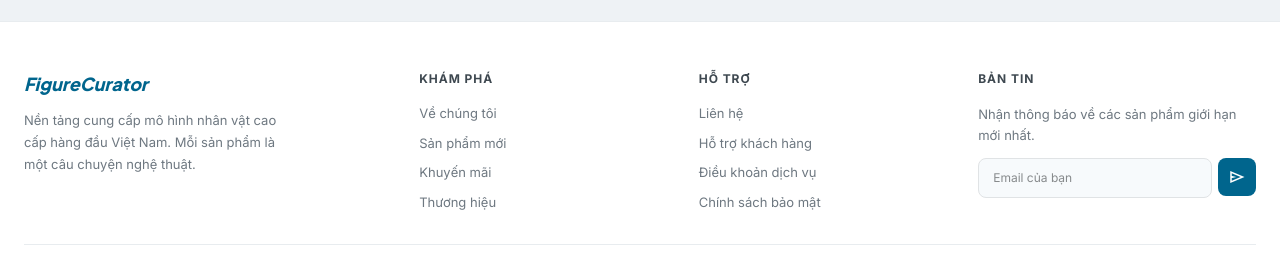
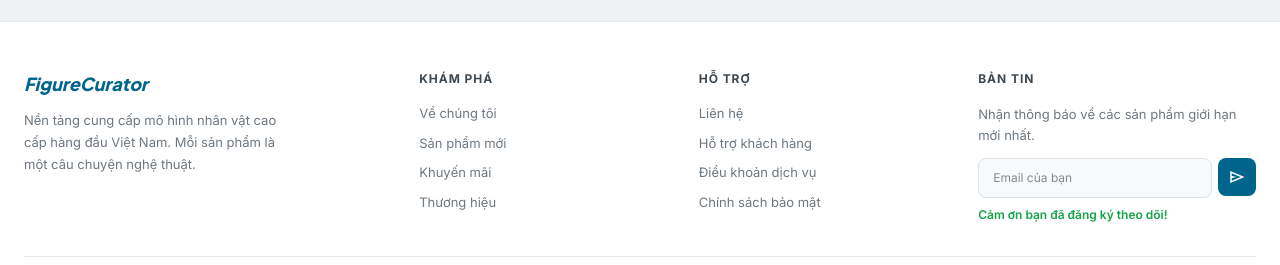
Before and after one commit to nighttrain47/Webbanhang, a React (Vite) app in the folder client-customer/: page / in a window 1280 px wide. Both pictures are taken after typing "name@example.com" into the empty fields and a click on the button "send". Shown: the part 1884-2149 px from the top of the page. Built offline with nearby package versions, Linux system fonts and the light colour scheme; no server answers.

Commit message:
feat: implement HomePage layout with product sections and countdown timer component

```diff
--- a/client-customer/src/components/layout/Footer.tsx
+++ b/client-customer/src/components/layout/Footer.tsx
@@ -3,6 +3,7 @@ import { useState } from 'react';
 
 export default function Footer() {
   const [email, setEmail] = useState('');
+  const [status, setStatus] = useState('');
   return (
     <footer style={{ background: '#ffffff', borderTop: '1px solid #e8ecef', fontFamily: "'Inter', sans-serif" }}>
       <div className="max-w-7xl mx-auto" style={{ padding: '48px 24px 24px' }}>
@@ -79,8 +80,9 @@ export default function Footer() {
               <button
                 onClick={() => {
                   if (!email) return;
-                  alert('Cảm ơn bạn đã đăng ký theo dõi bản tin!');
+                  setStatus('Cảm ơn bạn đã đăng ký theo dõi!');
                   setEmail('');
+                  setTimeout(() => setStatus(''), 5000);
                 }}
                 style={{
                 width: '38px',
@@ -98,6 +100,11 @@ export default function Footer() {
                 <span className="material-symbols-outlined" style={{ fontSize: '18px' }}>send</span>
               </button>
             </div>
+            {status && (
+              <p style={{ marginTop: '8px', fontSize: '12px', color: '#16a34a', fontWeight: 600 }}>
+                {status}
+              </p>
+            )}
           </div>
         </div>
 
--- a/client-customer/src/pages/HomePage.tsx
+++ b/client-customer/src/pages/HomePage.tsx
@@ -119,6 +119,7 @@ export default function HomePage({ addToCart, wishlist, toggleWishlist, cartCoun
   const [hotProducts, setHotProducts] = useState<Product[]>([]);
   const [preorderProducts, setPreorderProducts] = useState<Product[]>([]);
   const [newsletterEmail, setNewsletterEmail] = useState('');
+  const [subscribeStatus, setSubscribeStatus] = useState('');
 
   useEffect(() => {
     document.title = 'FigureCurator — Bộ sưu tập Figure & Anime Goods cao cấp';
@@ -578,8 +579,9 @@ export default function HomePage({ addToCart, wishlist, toggleWishlist, cartCoun
           <button
             onClick={() => {
               if (!newsletterEmail) return;
-              alert('Cảm ơn bạn đã đăng ký! Thông báo cập nhật sẽ gửi về: ' + newsletterEmail);
+              setSubscribeStatus('Cảm ơn. Thông báo cập nhật sẽ gửi về email của bạn!');
               setNewsletterEmail('');
+              setTimeout(() => setSubscribeStatus(''), 5000);
             }}
             style={{
             padding: '12px 20px', borderRadius: '10px',
@@ -590,6 +592,12 @@ export default function HomePage({ addToCart, wishlist, toggleWishlist, cartCoun
             Đăng ký
           </button>
         </div>
+        {subscribeStatus && (
+          <p style={{ marginTop: '16px', fontSize: '13px', color: '#16a34a', fontWeight: 600 }}>
+            <span className="material-symbols-outlined" style={{ fontSize: '16px', verticalAlign: 'middle', marginRight: '4px' }}>check_circle</span>
+            {subscribeStatus}
+          </p>
+        )}
       </section>
 
       <Footer />
```
